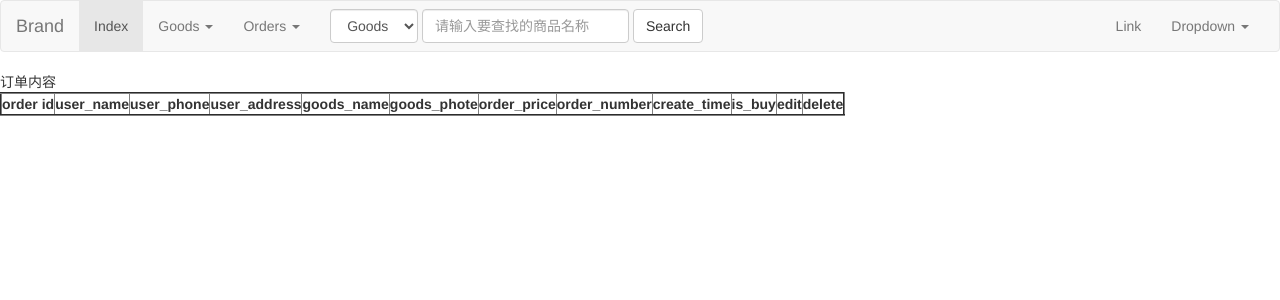
After one commit to Darian-wang/purchasing, a Django app: template orders/templates/search_order.html in a window 1280 px wide. The commit adds this page. Shown: the top 300 px of the page. Run offline with Django 3.2, Linux system fonts and the light colour scheme; the template is opened without the code that fills it, so the values that code supplies are empty.

Commit message:
add goods edit/delete,but need order search

```diff
--- a/goods/templates/base.html
+++ b/goods/templates/base.html
@@ -32,7 +32,7 @@
           <a href="#" class="dropdown-toggle" data-toggle="dropdown" role="button" aria-haspopup="true" aria-expanded="false">Goods <span class="caret"></span></a>
           <ul class="dropdown-menu">
             <li><a href="{% url 'goods_list' %}">All Goods</a></li>
-            <li><a href="{% url 'add'%}">Add Goods</a></li>
+            <li><a href="{% url 'add_goods'%}">Add Goods</a></li>
           </ul>
         </li>
         <li class="dropdown">
@@ -72,20 +72,6 @@
   </div><!-- /.container-fluid -->
 </nav>
     </header>
-    <!--<div class="purchase-nav">-->
-        <!--<div class="purchase-nav-search">-->
-            <!--<form action="{% url 'search'%}" method="post">-->
-            <!--<input type="search" placeholder="请输入要查找的商品名称" name="goods_name"><input type="submit" value="search">-->
-            <!--</form>-->
-        <!--</div>-->
-        <!--<div class="purchase-nav-links">-->
-            <!--<ul>-->
-                <!--<li><a href="#">Orders</a></li>-->
-                <!--<li><a href="{% url 'add'%}">Goods</a></li>-->
-                <!--<li><a href="{% url 'goods_list' %}">Index</a></li>-->
-            <!--</ul>-->
-        <!--</div>-->
-    <!--</div>-->
     {% block results%}{% endblock%}
 </body>
 </html>
--- a/goods/templates/index.html
+++ b/goods/templates/index.html
@@ -1,4 +1,4 @@
 {% extends 'base.html'%}
 {% block results %}
-<!--<a href="{% url 'add'%}">add</a>-->
+
 {% endblock %}
--- a/goods/urls.py
+++ b/goods/urls.py
@@ -1,10 +1,11 @@
 from django.urls import path
-from .views import index, search, add, GoodsListView
+from .views import index, add_goods, delete_goods, modify_goods, GoodsListView
 
 
 urlpatterns = [
     path('', index, name='index'),
-    path('search/', search, name='search'),
-    path('add/', add, name='add'),
-    path('list/', GoodsListView.as_view(), name='goods_list'),
+    path('add_goods/', add_goods, name='add_goods'),
+    path('delete_goods/', delete_goods, name='delete_goods'),
+    path('modify_goods/', modify_goods, name='modify_goods'),
+    path('goods_list/', GoodsListView.as_view(), name='goods_list'),
 ]
--- /dev/null
+++ b/orders/templates/order_content_base.html
@@ -0,0 +1,26 @@
+{% extends 'base.html'%}
+{% load static %}
+
+{% block results%}
+    <table border="2">
+        <tr>
+            <th>order id</th>
+            <th>user_name</th>
+            <th>user_phone</th>
+            <th>user_address</th>
+            <th>goods_name</th>
+            <th>goods_phote</th>
+            <th>order_price</th>
+            <th>order_number</th>
+            <th>create_time</th>
+            <th>is_buy</th>
+            <th>edit</th>
+            <th>delete</th>
+        </tr>
+            {% block order_content%}
+            {% endblock %}
+    </table>
+    <ul class="pagination">
+    </ul>
+
+{% endblock %}
--- /dev/null
+++ b/orders/templates/search_order.html
@@ -0,0 +1,6 @@
+{% extends 'order_content_base.html'%}
+{% load static %}
+
+{% block order_content %}
+    订单内容
+{% endblock %}
--- a/orders/urls.py
+++ b/orders/urls.py
@@ -1,5 +1,5 @@
 from django.urls import path
-from .views import add_order, delete_order, is_buy, order_list_on_bought
+from .views import add_order, delete_order, is_buy, order_list_on_bought, search_order_by_user_name
 from .views import OrderListView
 
 app_name = 'orders'
@@ -8,6 +8,7 @@ urlpatterns = [
     path('', OrderListView.as_view(), name='order_list'),
     path('add_order/', add_order, name='add_order'),
     path('delete_order/', delete_order, name='delete_order'),
+    path('search/', search_order_by_user_name, name='search_order'),
     path('is_buy/', is_buy, name='is_buy'),
     path('order_list_on_bought/', order_list_on_bought, name='order_list_on_bought'),
 ]
--- a/purchasing/urls.py
+++ b/purchasing/urls.py
@@ -14,9 +14,11 @@ Including another URLconf
     2. Add a URL to urlpatterns:  path('blog/', include('blog.urls'))
 """
 from django.urls import path, include
-
+from .views import search
 
 urlpatterns = [
+    path('search/', search, name='search'),
+
     path('', include('goods.urls')),
     path('orders/', include('orders.urls')),
 ]
```
Also changed, not shown: goods/templates/goods_list.html (+17 -9 lines), goods/views.py (+42 -23 lines), orders/views.py (+7 -3 lines), purchasing/views.py (added, +14 -0 lines).
